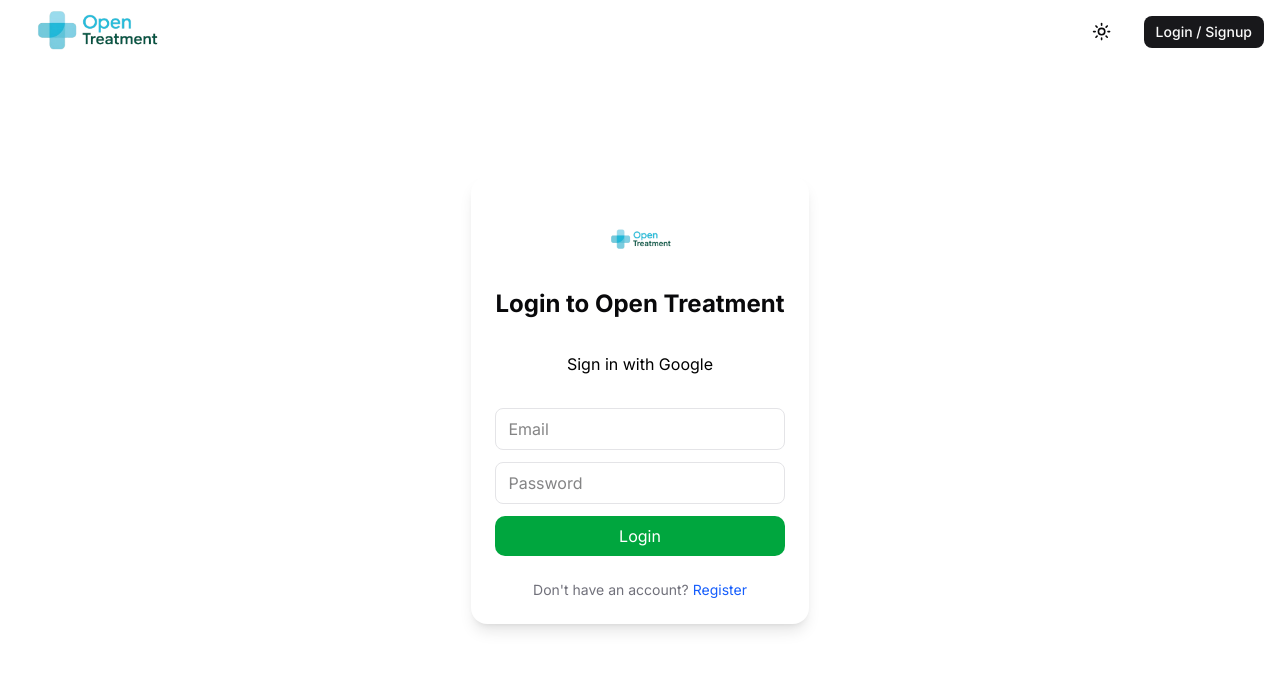
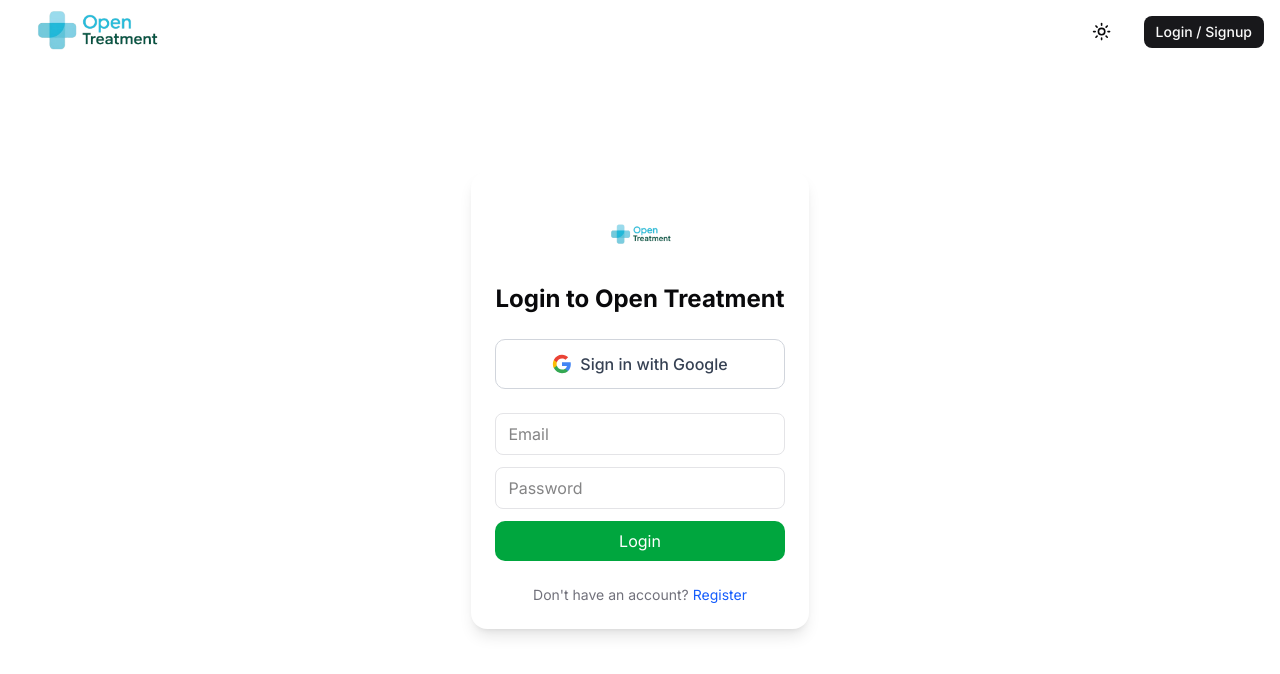
Before and after one commit to Lalitchaudhary01/Opentreatments, a Next.js app: page /auth in a window 1280 px wide. Shown: the top 674 px of the page. Built offline with nearby package versions, Linux system fonts and the light colour scheme; no server answers.

Commit message:
fix error

```diff
--- a/app/api/auth/[...nextauth]/route.ts
+++ b/app/api/auth/[...nextauth]/route.ts
@@ -45,7 +45,7 @@ export const authOptions = {
     }),
   ],
   session: { strategy: "jwt" as const },
-  pages: { signIn: "/auth/login" },
+  pages: { signIn: "/auth" },
 };
 
 const handler = NextAuth(authOptions);
--- a/components/layout/Header.tsx
+++ b/components/layout/Header.tsx
@@ -84,7 +84,7 @@ const Header = () => {
               </DropdownMenu>
             ) : (
               <Button variant="default" size="sm">
-                <Link href="/auth/login">Login / Signup</Link>
+                <Link href="/auth">Login / Signup</Link>
               </Button>
             )}
           </nav>
--- a/features/auth/components/LoginForm.tsx
+++ b/features/auth/components/LoginForm.tsx
@@ -104,12 +104,30 @@ export default function AuthForm() {
           </h1>
         </div>
 
-        {/* Google Sign-In */}
+        {/* Google Sign-In - Updated Style */}
         {mode === "login" && (
           <button
             onClick={() => signIn("google", { callbackUrl: "/" })}
-            className="w-full bg-white hover:bg-red-600 text-black py-2 rounded-lg transition"
+            className="w-full bg-white hover:bg-gray-50 text-gray-700 py-3 px-4 rounded-lg transition border border-gray-300 flex items-center justify-center gap-2 font-medium"
           >
+            <svg className="w-5 h-5" viewBox="0 0 24 24">
+              <path
+                fill="#4285F4"
+                d="M22.56 12.25c0-.78-.07-1.53-.2-2.25H12v4.26h5.92c-.26 1.37-1.04 2.53-2.21 3.31v2.77h3.57c2.08-1.92 3.28-4.74 3.28-8.09z"
+              />
+              <path
+                fill="#34A853"
+                d="M12 23c2.97 0 5.46-.98 7.28-2.66l-3.57-2.77c-.98.66-2.23 1.06-3.71 1.06-2.86 0-5.29-1.93-6.16-4.53H2.18v2.84C3.99 20.53 7.7 23 12 23z"
+              />
+              <path
+                fill="#FBBC05"
+                d="M5.84 14.09c-.22-.66-.35-1.36-.35-2.09s.13-1.43.35-2.09V7.07H2.18C1.43 8.55 1 10.22 1 12s.43 3.45 1.18 4.93l2.85-2.22.81-.62z"
+              />
+              <path
+                fill="#EA4335"
+                d="M12 5.38c1.62 0 3.06.56 4.21 1.64l3.15-3.15C17.45 2.09 14.97 1 12 1 7.7 1 3.99 3.47 2.18 7.07l3.66 2.84c.87-2.6 3.3-4.53 6.16-4.53z"
+              />
+            </svg>
             Sign in with Google
           </button>
         )}
```
Also changed, not shown: app/layout.tsx (line endings or trailing spaces).
